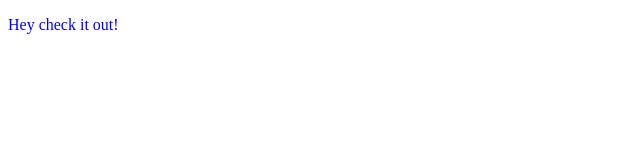
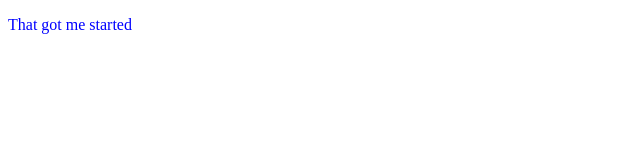
Before and after one commit to ambnett/ambnett.github.io, a plain HTML site: page index.html in a window 1280 px wide. Shown: the full height of the page, 0-640 px from the left. Drawn offline with Linux system fonts and the light colour scheme.

Commit message:
Change body text

```diff
--- a/index.html
+++ b/index.html
@@ -6,6 +6,6 @@
   </head>
 
   <body>
-  <p> Hey check it out! </p>
+  <p> That got me started</p>
   </body>
  <html>
```
